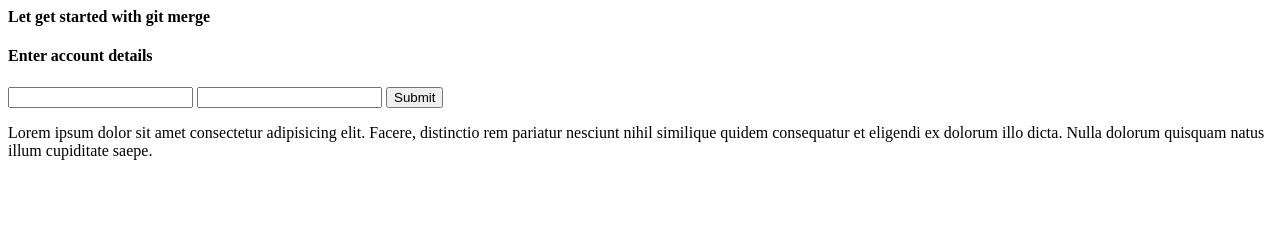
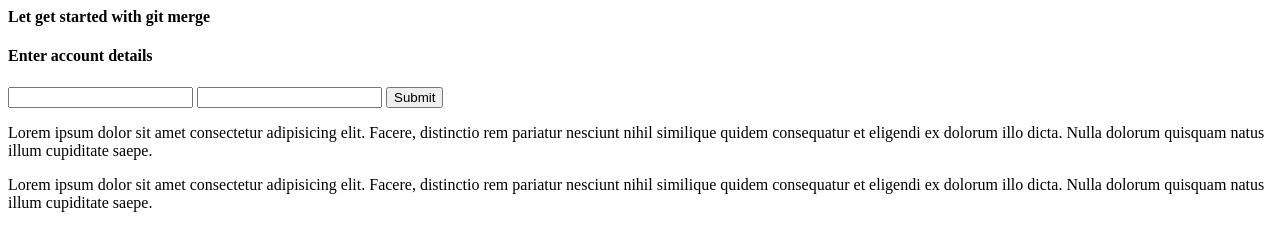
Before and after one commit to icode247/git-demo, a plain HTML site: page index.html in a window 1280 px wide. Drawn offline with Linux system fonts and the light colour scheme.

Commit message:
added some paragraph

```diff
--- a/index.html
+++ b/index.html
@@ -14,5 +14,7 @@
       <button>Submit</button>
     </form>
     <p>Lorem ipsum dolor sit amet consectetur adipisicing elit. Facere, distinctio rem pariatur nesciunt nihil similique quidem consequatur et eligendi ex dolorum illo dicta. Nulla dolorum quisquam natus illum cupiditate saepe.</p>
+    <p>Lorem ipsum dolor sit amet consectetur adipisicing elit. Facere, distinctio rem pariatur nesciunt nihil similique quidem consequatur et eligendi ex dolorum illo dicta. Nulla dolorum quisquam natus illum cupiditate saepe.</p>
+
 </body>
 </html>
```
